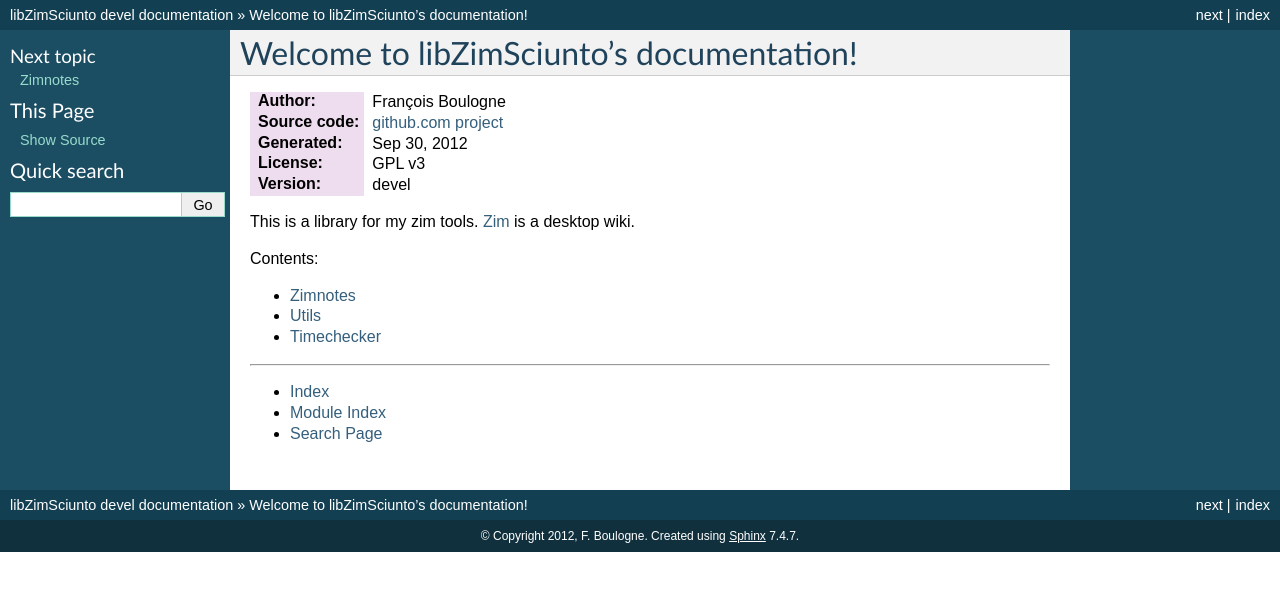
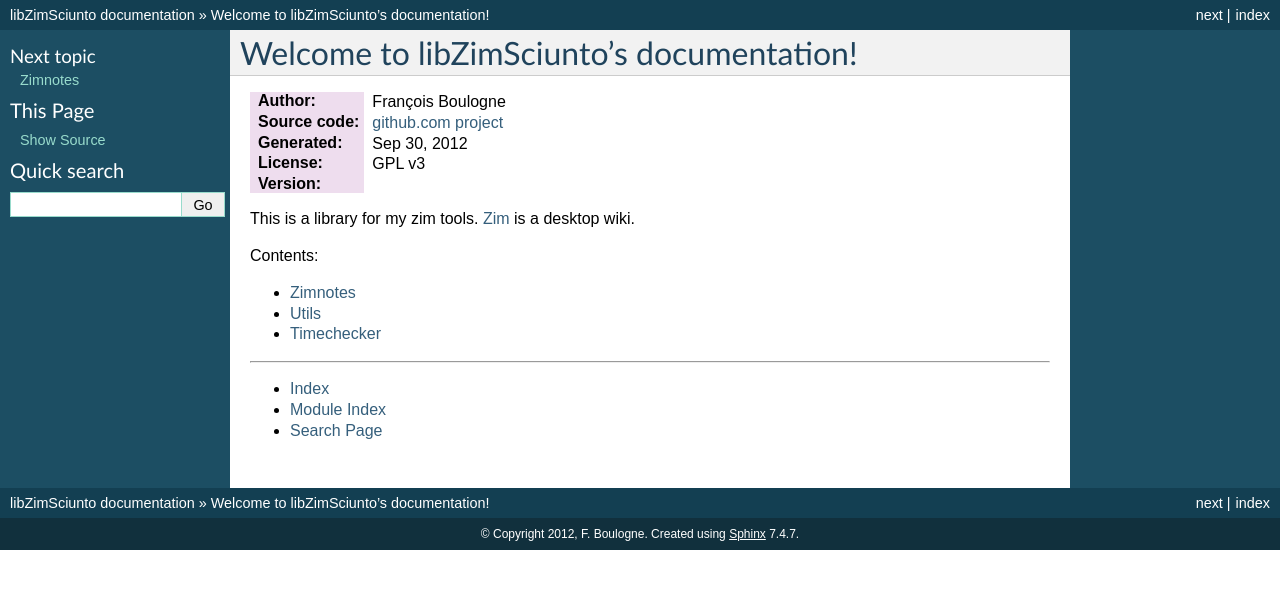
Before and after one commit to DarioGT/libZimSciunto, a Sphinx documentation site: the page built from doc/index.rst, in a window 1280 px wide. Shown: the top 591 px of the page. Built offline with Sphinx 7.4.7, drawn with Linux system fonts in a browser that asks for light colours.

Commit message:
release 0.2

```diff
--- a/doc/conf.py
+++ b/doc/conf.py
@@ -49,9 +49,9 @@
 # built documents.
 #
 # The short X.Y version.
-version = 'devel'
+version = '0.2'
 # The full version, including alpha/beta/rc tags.
-release = 'devel'
+release = ''
 
 # The language for content autogenerated by Sphinx. Refer to documentation
 # for a list of supported languages.
```
Also changed, not shown: 2 other files.
